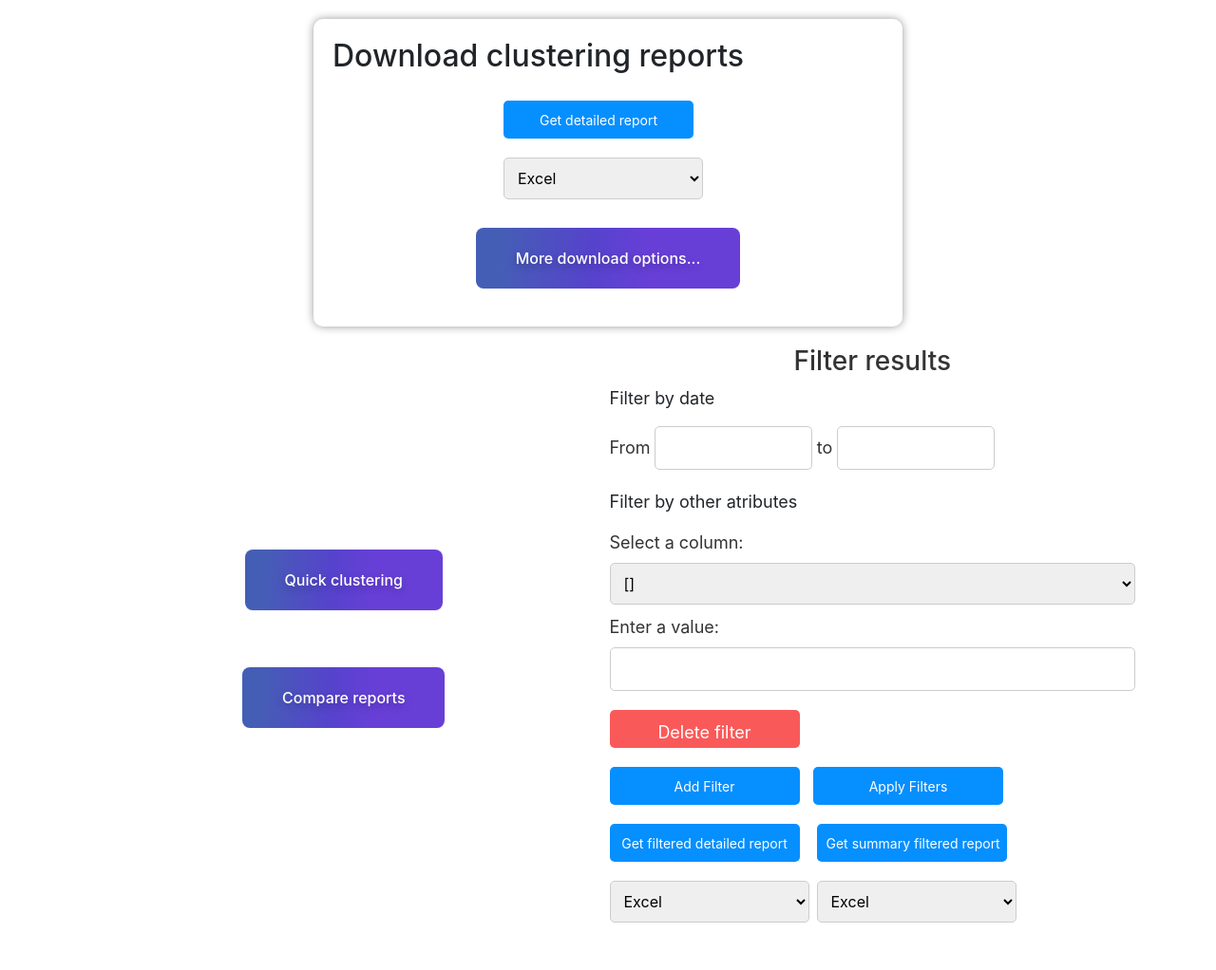
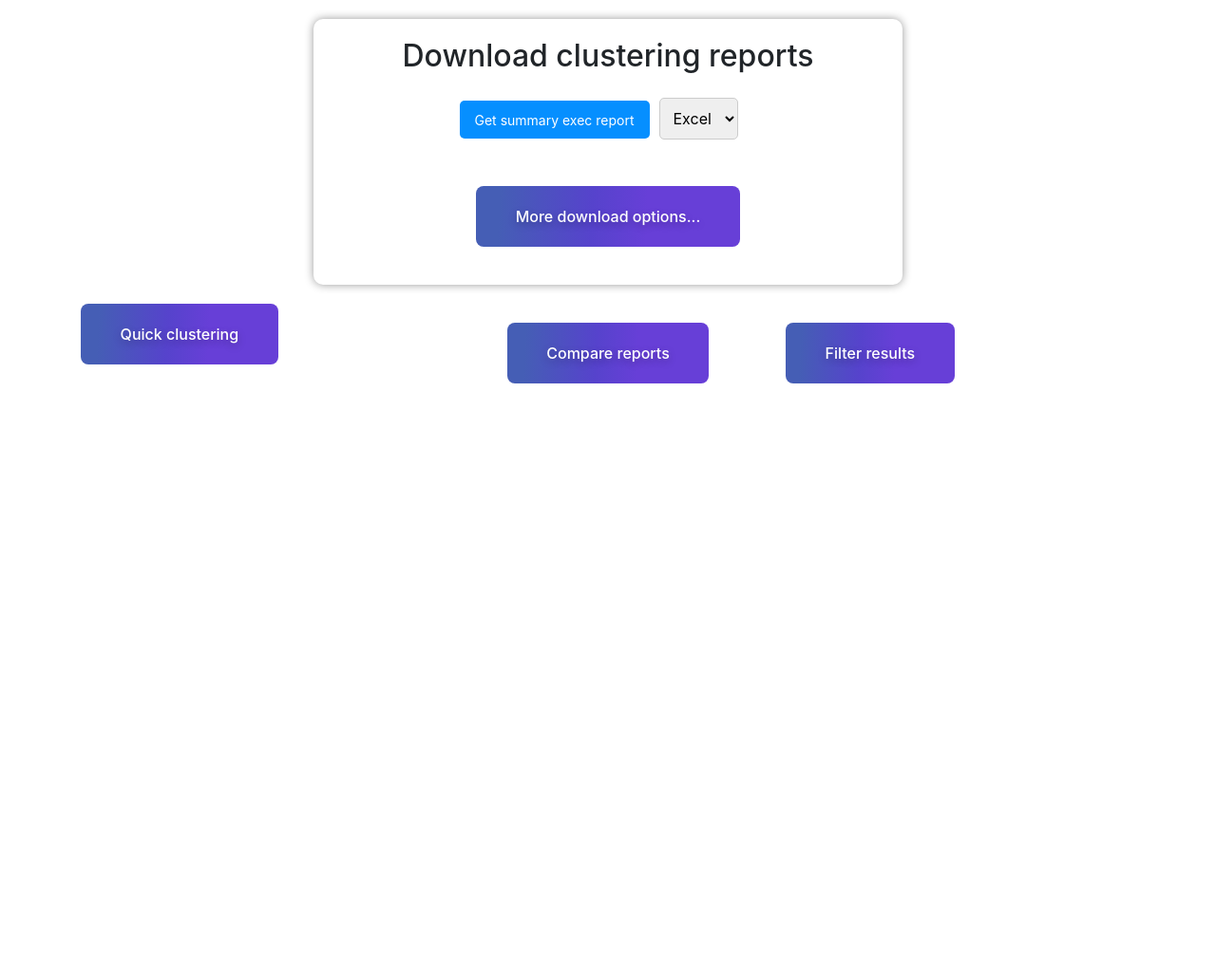
Before and after one commit to mrutkowsky/NAWROS, a Flask app: template app/templates/cluster_viz_chartjs.html in a window 1280 px wide. Shown: the part 86-1108 px from the top of the page at 95% size. After the commit the page ends 490 px from the top, so only its background shows below. Run offline with Flask 3, Linux system fonts and the light colour scheme; the template is opened without the code that fills it: most values are stand-ins (such as "Sample title", 1, 10 or a date in 2020); parts of the project's set-up code (start-up, migrations or seed data) failed here and were passed over; some libraries are stand-ins or nearby versions.

Commit message:
ui changes

```diff
--- a/app/narwos.py
+++ b/app/narwos.py
@@ -133,7 +133,7 @@
 
 ALL_DETAILED_REPORT_COLUMNS = BASE_REPORT_COLUMNS + [
     ORIGINAL_CONTENT_COLUMN,
-    PREPROCESSED_CONTENT_COLUMN,
+    #PREPROCESSED_CONTENT_COLUMN,
     LABELS_COLUMN,
     FILENAME_COLUMN] + [f"{TOPIC_COLUMN_PREFIX}_{i}" for i in range(1, 6)]
 
--- a/app/templates/cluster_viz_chartjs.html
+++ b/app/templates/cluster_viz_chartjs.html
@@ -33,16 +33,17 @@
         }
 
         .container {  display: grid;
-        grid-template-columns: 1fr 1fr;
+        grid-template-columns: 1fr 1fr 1fr;
         grid-template-rows: 1fr;
         grid-auto-rows: 1fr;
         gap: 3px 3px;
         grid-auto-flow: row;
         grid-template-areas:
-            "Compare Filter";
+            "Cluster Compare Filter";
         }
 
         /*.Plot { grid-area: Plot; }*/
+        .Cluster { grid-area: Cluster; }
 
         .Compare {
             grid-area: Compare;
@@ -65,6 +66,7 @@
         cursor: pointer;
         width: 100%;
         }
+
         .Report {
         display: flex;
         padding-bottom: 10px;
@@ -130,15 +132,19 @@
     <!--<canvas id="myChart"></canvas>-->
     </div>
     <div style="padding: 20px;margin-left: 25%;margin-right: 25%; margin-top: 20px; box-shadow: 0px 0px 10px #999; border-radius: 10px; display: flex; justify-content: center; flex-direction: column;">
-        <h2>Download clustering reports</h2>
+        <h2 style="text-align: center;">Download clustering reports</h2>
             <div class="Report">
                 <div style="margin-right: 10px;">
-                    <form action="/get_detailed_cluster_exec_report"  method="post">
-                        <input type="submit" value="Get detailed report" style="margin-right: 10px; margin-top: 20px; margin-bottom: 20px; width: 200px; height: 40px; font-size: 14px; text-align: center;">
-                        <select id="report_type_exec" name="report_type_exec">
-                            <option value="excel">Excel</option>
-                            <option value="csv">CSV</option>
-                        </select>
+                    <form action="/get_last_cluster_exec_report"  method="post">
+                            <div style="float: left;">
+                            <input type="submit" value="Get summary exec report" style="margin-right: 10px; margin-top: 20px; margin-bottom: 20px; width: 200px; height: 40px; font-size: 14px; text-align: center;">
+                            </div>
+                            <div style="float: right;margin-top: 20px; margin-right: 10px; margin-top: 17px; margin-bottom: 10px; height: 35px;">
+                                <select id="last_report_type" name="last_report_type"  style="display: inline-block;">
+                                    <option value="excel">Excel</option>
+                                    <option value="csv">CSV</option>
+                                </select>
+                            </div>
                     </form>
                 </div>
             </div>
@@ -148,6 +154,20 @@
                 </div>
             </div>
             <div id="download-report-select" name="download-report-select" style="display: none;">
+                <div style="display: flex; flex-direction: row; justify-content: center;">
+                    <form action="/get_detailed_cluster_exec_report"  method="post">
+                        <div style="float: left;">
+                            <input type="submit" value="Get detailed exec report" style="margin-right: 10px; margin-top: 20px; margin-bottom: 20px; width: 200px; height: 40px; font-size: 14px; text-align: center;">
+                        </div>
+                        <div style="float: right;margin-top: 20px; margin-right: 10px; margin-top: 17px; margin-bottom: 10px; height: 35px;">
+                            <select id="report_type_exec" name="report_type_exec">
+                                <option value="excel">Excel</option>
+                                <option value="csv">CSV</option>
+                            </select>
+                        </div>
+                    </form>
+                </div>
+                <div>
                 <form style="box-shadow: 0px 0px 0px #999;" class="form-style" action="/get_chosen_cluster_exec_report" method="post">
                     <label for="chosen_report_name">Choose another report to download</label>
                     <select id="chosen_report_name" name="chosen_report_name" required>
@@ -164,10 +184,11 @@
                     <br><br>
                     <input type="submit" value="Download report">
                   </form>
+                </div>
             </div>
     </div>
     <div class="container" >
-        <div class="Compare" style="margin-top: 20px;">
+        <div class="Cluster" style="margin-top: 20px;">
             <button id="quick-clustering-button" class="button-36">Quick clustering</button>
             <div class="quick-clustering" id="quick-clustering" style="display: none;">
                 <form class="form-style" action="/update_clusters_new_file"  method="post" enctype="multipart/form-data">
@@ -235,6 +256,8 @@
                     {% endif %}
                 </form>
             </div>
+            </div>
+            <div class="Compare">
             <button id="compare-button" class="button-36" style="margin-top: 40px;">Compare reports</button>
         <div id="compare" style="display: none;">
         <form class="form-style" method="post" action="/compare_with_last_report">
@@ -300,8 +323,9 @@
             </div>
         </div>
     </div>
-    <div class="Filter" style="margin-top: 20px;">
-        <h3>Filter results</h3>
+    <div class="Filter">
+        <button id="filter-button" class="button-36" style="margin-top: 40px;">Filter results</button>
+        <div id="filter" name="filter" style="display: none; margin-top: 20px; box-shadow: 0px 0px 10px #999; border-radius: 10px; padding: 20px">
             <div>
                 <p style="text-align: left;">Filter by date</p>
                 <label for="filter-from-date">From</label>
@@ -344,6 +368,7 @@
                     </select>
                 </form>
             </div>
+        </div>
         </div>
     </div>
     </div>
@@ -482,6 +507,19 @@
             }
         };
     </script>
+    <script>
+        var button = document.getElementById('filter-button');
+
+        button.onclick = function() {
+            var div = document.getElementById('filter');
+            if (div.style.display !== 'none') {
+                div.style.display = 'none';
+            }
+            else {
+                div.style.display = 'block';
+            }
+        };
+    </script>
     <script src="https://code.jquery.com/jquery-3.3.1.slim.min.js" integrity="sha384-q8i/X+965DzO0rT7abK41JStQIAqVgRVzpbzo5smXKp4YfRvH+8abtTE1Pi6jizo" crossorigin="anonymous"></script>
     <script src="https://cdn.jsdelivr.net/npm/popper.js@1.14.7/dist/umd/popper.min.js" integrity="sha384-UO2eT0CpHqdSJQ6hJty5KVphtPhzWj9WO1clHTMGa3JDZwrnQq4sF86dIHNDz0W1" crossorigin="anonymous"></script>
     <script src="https://cdn.jsdelivr.net/npm/bootstrap@4.3.1/dist/js/bootstrap.min.js" integrity="sha384-JjSmVgyd0p3pXB1rRibZUAYoIIy6OrQ6VrjIEaFf/nJGzIxFDsf4x0xIM+B07jRM" crossorigin="anonymous"></script>
```
Also changed, not shown: 2 other files.
